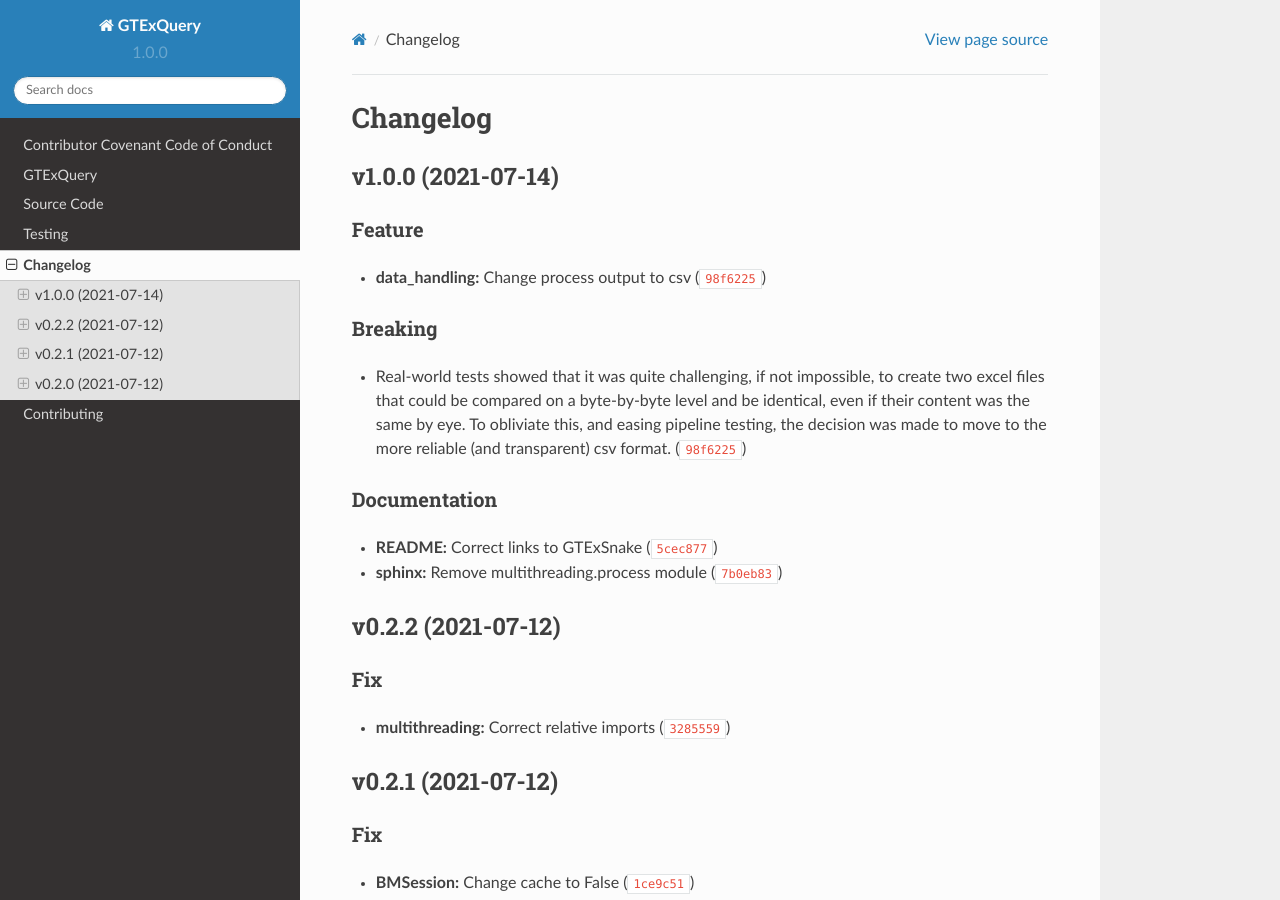
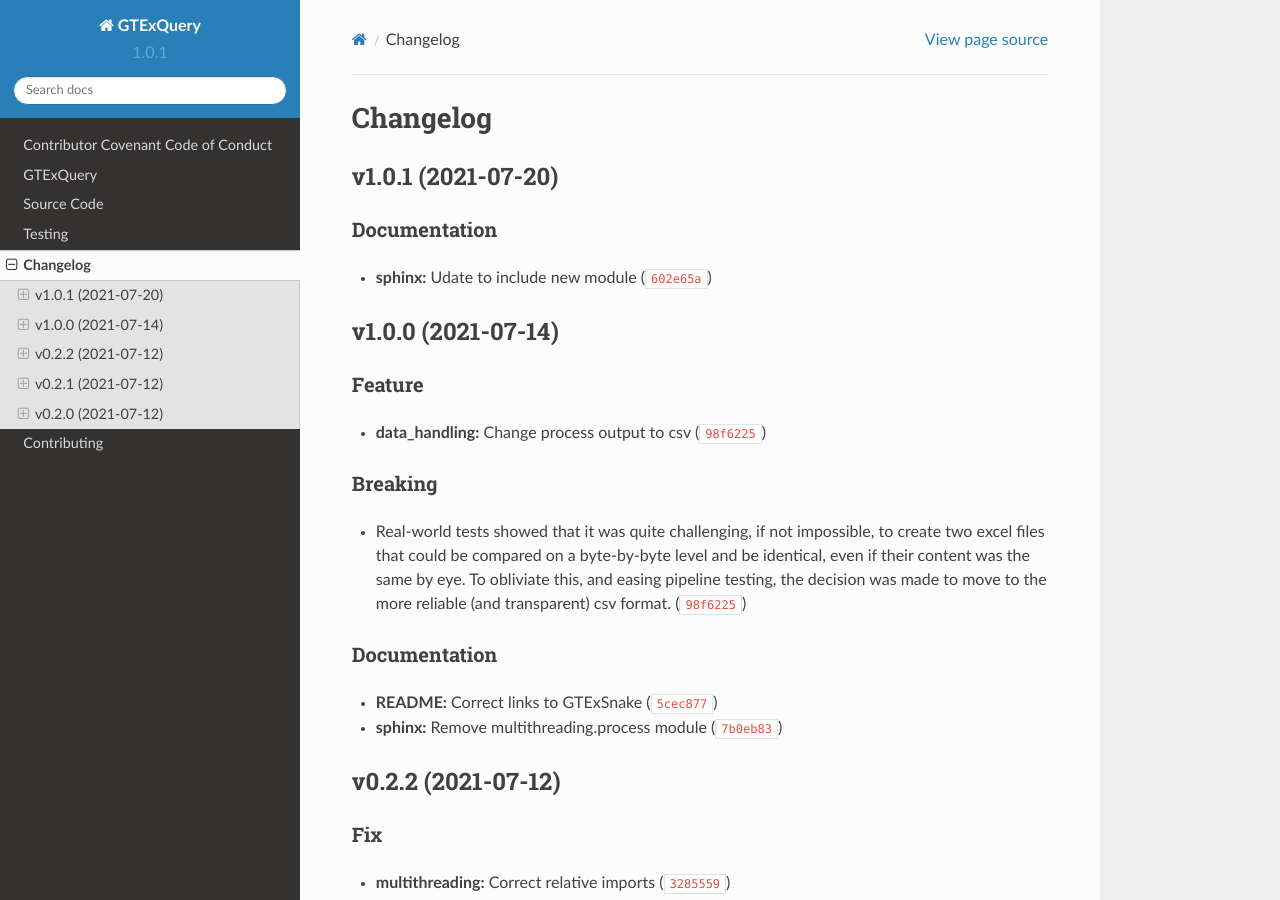
Before and after one commit to IMS-Bio2Core-Facility/GTExQuery, a Sphinx documentation site: the page built from docs/changelog.md, in a window 1280 px wide and 900 px high. Built offline with Sphinx 7.4.7 and the Read the Docs theme 2.0.0, drawn with Linux system fonts in a browser that asks for light colours.

Commit message:
1.0.1
Automatically generated by python-semantic-release

```diff
--- a/CHANGELOG.md
+++ b/CHANGELOG.md
@@ -1,6 +1,10 @@
 # Changelog
 
 <!--next-version-placeholder-->
+
+## v1.0.1 (2021-07-20)
+### Documentation
+* **sphinx:** Udate to include new module ([`602e65a`](https://github.com/IMS-Bio2Core-Facility/GTExQuery/commit/602e65ab89b65f95260f42dc034e5f17c8810188))
 
 ## v1.0.0 (2021-07-14)
 ### Feature
--- a/docs/conf.py
+++ b/docs/conf.py
@@ -12,7 +12,7 @@
 project = "GTExQuery"
 author = "Ryan B Patterson-Cross"
 copyright = "2021, IMS-MRL Bioinformatics and Biostatistic Core"
-version = "1.0.0"
+version = "1.0.1"
 extensions = [
     "sphinx_rtd_theme",
     "sphinx.ext.autodoc",
--- a/gtexquery/__init__.py
+++ b/gtexquery/__init__.py
@@ -1,3 +1,3 @@
 # -*- coding: utf-8 -*-
 """Source code for the GTExQuery Package."""
-__version__ = "1.0.0"
+__version__ = "1.0.1"
--- a/pyproject.toml
+++ b/pyproject.toml
@@ -1,6 +1,6 @@
 [tool.poetry]
 name = "gtexquery"
-version = "1.0.0"
+version = "1.0.1"
 description = "Code for handling multithreaded queries for GTEx"
 license = "MIT"
 authors = ["rbpatt2019 <rb.patterson.cross@gmail.com>"]
```
